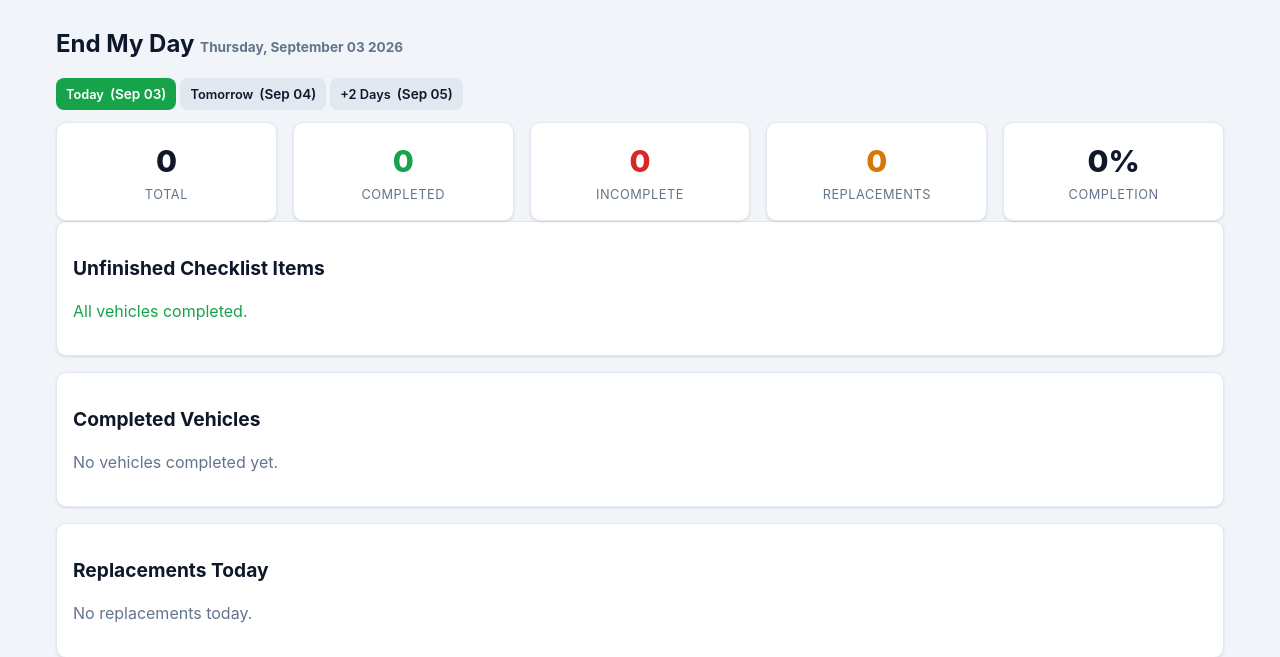
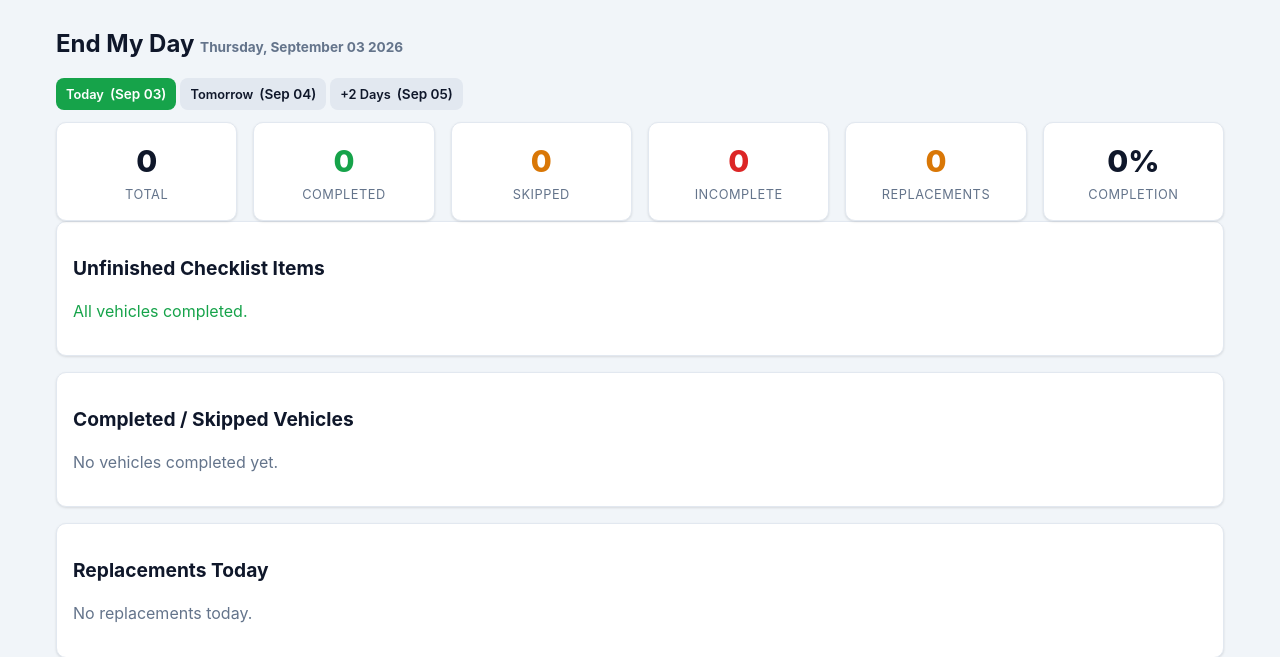
Before and after one commit to kenclarkz/Bus-List, a Flask app: page /end in a window 1280 px wide. Shown: the part 42-699 px from the top of the page. Run offline with Flask 3, Linux system fonts and the light colour scheme; data comes from the database, SQL or seed files in the repository; data that the repository does not hold is empty.

Commit message:
Add skip vehicle option that counts toward completion
Schedule entries can now be marked 'skipped':
- Skip button on each pending/in-progress vehicle row; Un-skip to revert
- A skipped vehicle reports 100% task progress and is counted as
  completed in dashboard, end-day, and print-report totals
- Skipped badge, amber progress bar, and a Skipped stat shown on the
  dashboard and end-day; filterable via the status dropdown
- Skipping frees the vehicle from any employee currently working it
- Adds regression test

```diff
--- a/app/app.py
+++ b/app/app.py
@@ -300,8 +300,9 @@ def register_routes(app):
         rows = build_schedule_view(sched) if has_import else []
 
         total = len(rows)
-        completed = sum(1 for r in rows if r["entry"].status == "completed")
+        completed = sum(1 for r in rows if r["entry"].status in ("completed", "skipped"))
         in_progress = sum(1 for r in rows if r["entry"].status == "in_progress")
+        skipped = sum(1 for r in rows if r["entry"].status == "skipped")
         remaining = total - completed - in_progress
         overall = round((sum(r["done"] for r in rows) /
                         (sum(r["total"] for r in rows) or 1)) * 100) if rows else 0
@@ -509,6 +510,26 @@ def register_routes(app):
             done, total, pct = sched_svc.entry_progress(task.entry)
         return jsonify(ok=True, done=done, total=total, pct=pct)
 
+    @app.route("/entry/<int:entry_id>/skip", methods=["POST"])
+    def entry_skip(entry_id):
+        if session.get("role", "employee") != "employee":
+            flash("Manager view is read-only", "error")
+            return redirect(url_for("dashboard"))
+        entry = ScheduleEntry.query.get_or_404(entry_id)
+        status = sched_svc.set_entry_skipped(entry, skipped=True)
+        flash(f"Vehicle {entry.vehicle.unit_number} marked as skipped", "success")
+        return redirect(request.referrer or url_for("dashboard"))
+
+    @app.route("/entry/<int:entry_id>/unskip", methods=["POST"])
+    def entry_unskip(entry_id):
+        if session.get("role", "employee") != "employee":
+            flash("Manager view is read-only", "error")
+            return redirect(url_for("dashboard"))
+        entry = ScheduleEntry.query.get_or_404(entry_id)
+        sched_svc.set_entry_skipped(entry, skipped=False)
+        flash(f"Vehicle {entry.vehicle.unit_number} un-skipped", "success")
+        return redirect(request.referrer or url_for("dashboard"))
+
     @app.route("/schedule/<int:entry_id>/replace", methods=["POST"])
     def entry_replace(entry_id):
         entry = ScheduleEntry.query.get_or_404(entry_id)
@@ -552,14 +573,15 @@ def register_routes(app):
         replacements = replacement_count_for_date(d)
 
         total = len(rows)
-        completed = sum(1 for r in rows if r["entry"].status == "completed")
+        completed = sum(1 for r in rows if r["entry"].status in ("completed", "skipped"))
+        skipped = sum(1 for r in rows if r["entry"].status == "skipped")
         incomplete = total - completed
         overall = round((sum(r["done"] for r in rows) /
                         (sum(r["total"] for r in rows) or 1)) * 100) if rows else 0
-        incomplete_rows = [r for r in rows if r["entry"].status != "completed"]
+        incomplete_rows = [r for r in rows if r["entry"].status not in ("completed", "skipped")]
         completed_rows = []
         for r in rows:
-            if r["entry"].status != "completed":
+            if r["entry"].status not in ("completed", "skipped"):
                 continue
             emp_tasks = {}
             for t in r["entry"].tasks:
@@ -608,6 +630,7 @@ def register_routes(app):
             "end_day.html", rows=rows, sched=sched, notes=notes,
             replacements=replacements, d=d,
             total=total, completed=completed, incomplete=incomplete,
+            skipped=skipped,
             overall=overall, incomplete_rows=incomplete_rows,
             completed_rows=completed_rows,
             finalized=sched.finalized, employees=employees_list(),
@@ -622,7 +645,8 @@ def register_routes(app):
         notes = notes_for_date(d)
         replacements = replacement_count_for_date(d)
         total = len(rows)
-        completed = sum(1 for r in rows if r["entry"].status == "completed")
+        completed = sum(1 for r in rows if r["entry"].status in ("completed", "skipped"))
+        skipped = sum(1 for r in rows if r["entry"].status == "skipped")
         overall = round((sum(r["done"] for r in rows) /
                         (sum(r["total"] for r in rows) or 1)) * 100) if rows else 0
         # Per-employee stats
@@ -643,6 +667,7 @@ def register_routes(app):
         return render_template(
             "print_report.html", rows=rows, notes=notes, d=d, sched=sched,
             replacements=replacements, total=total, completed=completed,
+            skipped=skipped,
             overall=overall, employee_stats=employee_stats)
 
     @app.route("/history")
--- a/app/services/schedule.py
+++ b/app/services/schedule.py
@@ -79,14 +79,20 @@ def create_task_rows(entry):
 def entry_progress(entry):
     tasks = entry.tasks
     if not tasks:
-        return 0, 0, 0.0
-    done = sum(1 for t in tasks if t.completed)
-    total = len(tasks)
-    pct = round(done / total * 100) if total else 0
+        done, total = 0, 0
+    else:
+        done = sum(1 for t in tasks if t.completed)
+        total = len(tasks)
+    # A skipped vehicle counts as fully complete.
+    if getattr(entry, "status", None) == "skipped":
+        done = total
+    pct = round(done / total * 100) if total else (100 if entry.status == "skipped" else 0)
     return done, total, pct
 
 
 def update_entry_status(entry):
+    if getattr(entry, "status", None) == "skipped":
+        return "skipped"
     done, total, pct = entry_progress(entry)
     if total and done == total:
         entry.status = "completed"
@@ -94,6 +100,22 @@ def update_entry_status(entry):
         entry.status = "in_progress"
     else:
         entry.status = "pending"
+    db.session.commit()
+    return entry.status
+
+
+def set_entry_skipped(entry, skipped=True):
+    """Mark a vehicle as skipped (counts toward completion) or un-skip it."""
+    if skipped:
+        entry.status = "skipped"
+    else:
+        entry.status = "pending"
+        update_entry_status(entry)
+    # Skipping frees the vehicle from anyone currently working it.
+    if entry.vehicle_id:
+        from ..models import Employee
+        Employee.query.filter_by(current_vehicle_id=entry.vehicle_id).update(
+            {"current_vehicle_id": None}, synchronize_session=False)
     db.session.commit()
     return entry.status
 
--- a/app/static/css/style.css
+++ b/app/static/css/style.css
@@ -198,6 +198,7 @@ tr.row-inactive td { color: var(--muted); }
 .progress { display: flex; align-items: center; gap: 10px; font-size: .9rem; }
 .progress-bar { flex: 1; height: 8px; background: var(--border); border-radius: 999px; overflow: hidden; }
 .progress-fill { height: 100%; background: var(--success); border-radius: 999px; transition: width .3s; }
+.progress-fill.fill-warn { background: var(--warn); }
 
 /* badges / status */
 .badge { display: inline-block; padding: 3px 9px; border-radius: 999px; font-size: .75rem; font-weight: 700; }
--- a/app/templates/end_day.html
+++ b/app/templates/end_day.html
@@ -26,6 +26,7 @@
 <div class="grid" style="grid-template-columns: repeat(auto-fit, minmax(150px,1fr))">
   <div class="stat"><div class="num">{{ total }}</div><div class="lbl">Total</div></div>
   <div class="stat success"><div class="num">{{ completed }}</div><div class="lbl">Completed</div></div>
+  <div class="stat warn"><div class="num">{{ skipped }}</div><div class="lbl">Skipped</div></div>
   <div class="stat danger"><div class="num">{{ incomplete }}</div><div class="lbl">Incomplete</div></div>
   <div class="stat warn"><div class="num">{{ replacements }}</div><div class="lbl">Replacements</div></div>
   <div class="stat"><div class="num">{{ overall }}%</div><div class="lbl">Completion</div></div>
@@ -73,21 +74,25 @@
 </div>
 
 <div class="card">
-  <h2>Completed Vehicles</h2>
+  <h2>Completed / Skipped Vehicles</h2>
   {% if completed_rows %}
   <div class="table-wrap">
   <table>
     <tr><th>Unit</th><th>Route</th><th>Completed By</th></tr>
     {% for r in completed_rows %}
     <tr>
-      <td><strong>{{ r.vehicle.unit_number }}</strong></td>
+      <td><strong>{{ r.vehicle.unit_number }}</strong>{% if r.entry.status == 'skipped' %} <span class="badge warn">Skipped</span>{% endif %}</td>
       <td>{{ r.vehicle.route or '—' }}</td>
       <td>
+        {% if r.entry.status == 'skipped' %}
+          <span class="muted">Skipped</span>
+        {% else %}
         {% for emp, tasks in r.employees.items() %}
           <span class="badge success">{{ emp }}</span>
         {% endfor %}
         {% if not r.employees %}
           <span class="muted">No employee recorded</span>
+        {% endif %}
         {% endif %}
       </td>
     </tr>
--- a/app/templates/print_report.html
+++ b/app/templates/print_report.html
@@ -22,6 +22,7 @@
     <div class="flex" style="gap:20px;margin-bottom:16px">
       <div><strong>Total:</strong> {{ total }}</div>
       <div><strong>Completed:</strong> {{ completed }}</div>
+      <div><strong>Skipped:</strong> {{ skipped }}</div>
       <div><strong>Incomplete:</strong> {{ total - completed }}</div>
       <div><strong>Completion:</strong> {{ overall }}%</div>
       <div><strong>Replacements:</strong> {{ replacements }}</div>
```
Also changed, not shown: app/templates/dashboard.html (+21 -6 lines), tests/test_app.py (+35 -0 lines).
